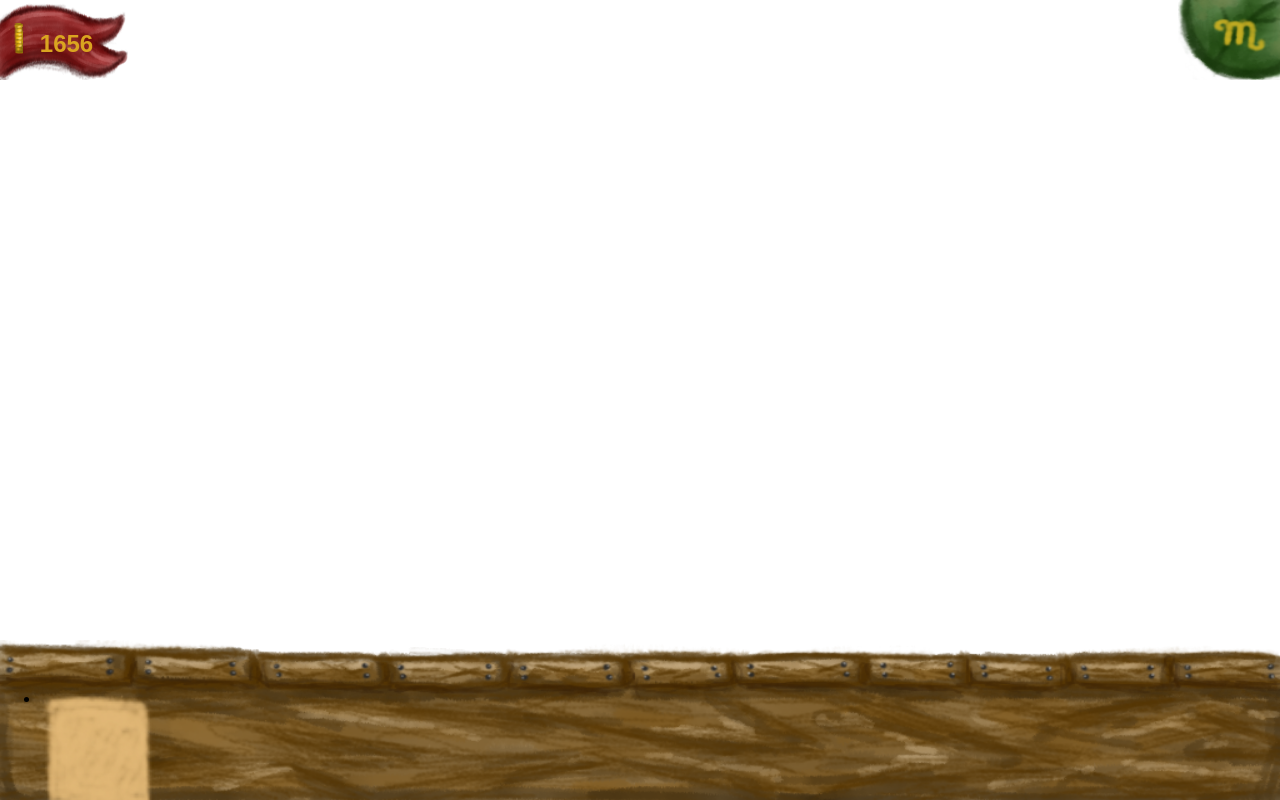
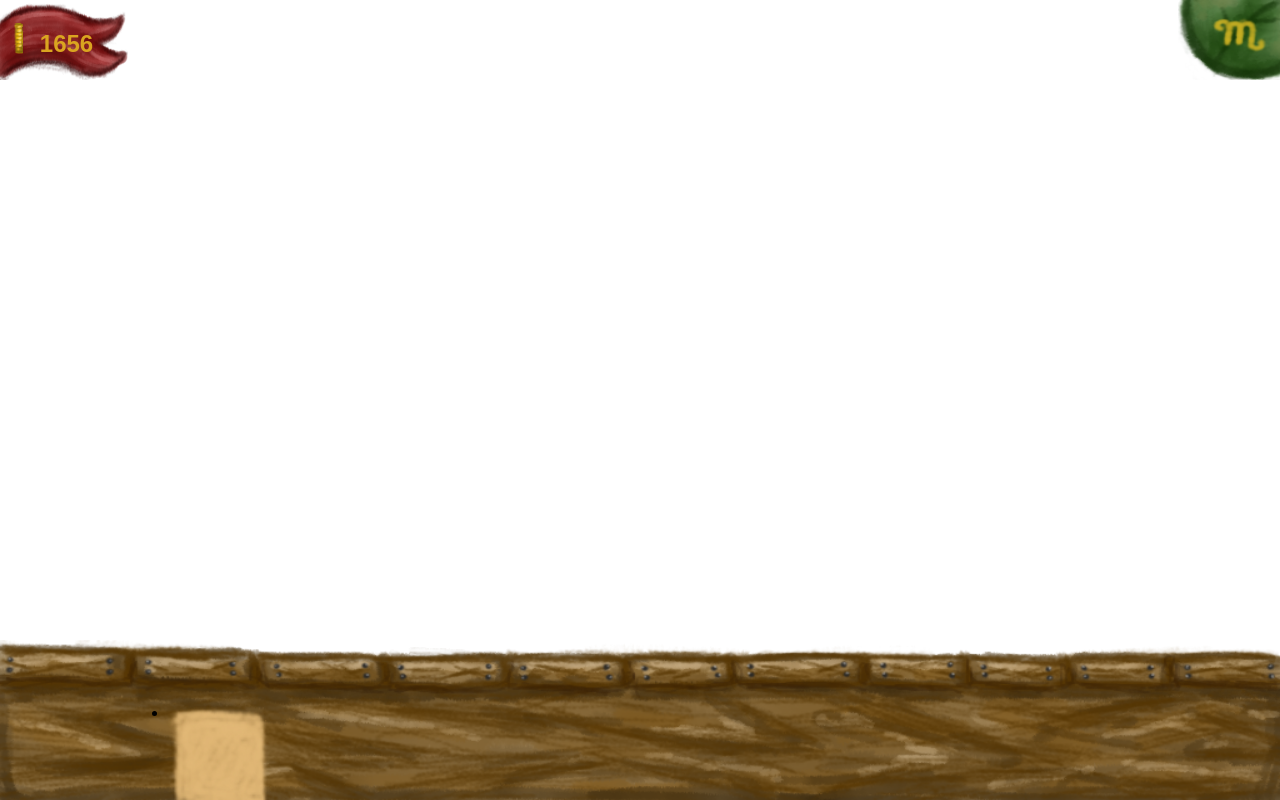
Before and after one commit to Avnesz/BUL, a plain HTML site: page WebContent/app/template/game/interface/interface.html in a window 1280 px wide. Drawn offline with Linux system fonts and the light colour scheme; files that its build step writes are made by us from their sources; files whose address does not match are found by name.

Commit message:
Correction carré

```diff
--- a/WebContent/app/css/style-interface.css
+++ b/WebContent/app/css/style-interface.css
@@ -15,13 +15,16 @@
 }
 .interface-outils ul {
 	position: relative;
-	top: 21%;
+	top: 30%;
 	width: 100%;
-	height: 100%;
+	height: 70%;
+}
+.interface-outils ul .outil:first-of-type {
+	margin-left: 10%;
 }
 .interface-outils ul .outil {
-	width: 9%;
-	height: 80%;
+	width: 8%;
+	height: 100%;
 
 	background-image: url("../img/interface/tool.png");
 	background-repeat: no-repeat;
```
